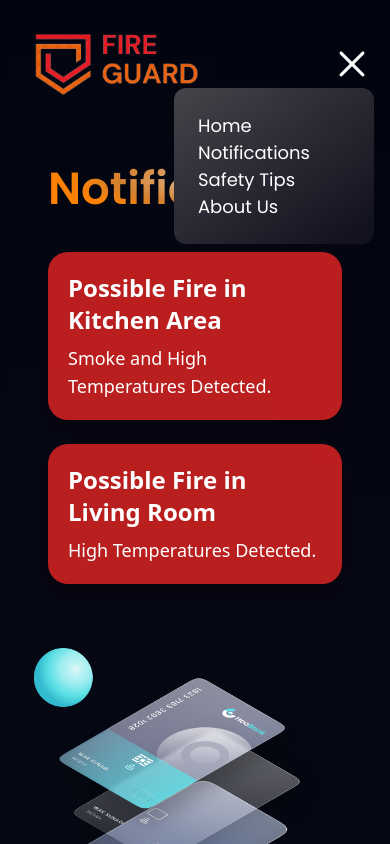
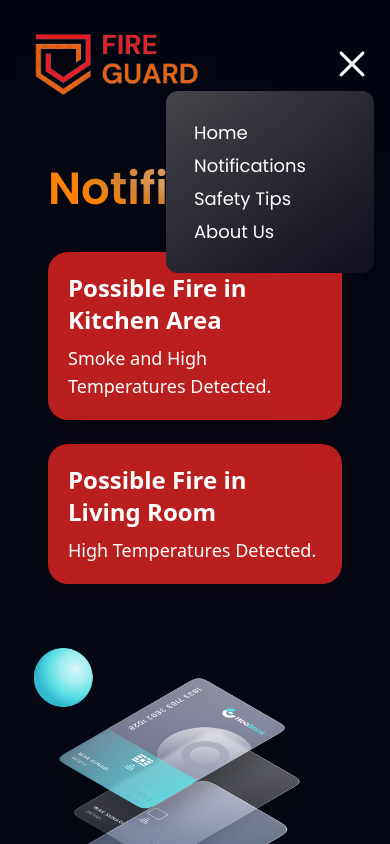
Before and after one commit to GDGouravDey/Immer-Safe, a React (Vite) app in the folder fire-app/: page /notifications in a window 390 px wide. Both pictures are taken after a click on the picture 352 px from the left and 63 px from the top of the page. Shown: the top 844 px of the page. Built offline with nearby package versions, Linux system fonts and the light colour scheme.

Commit message:
Minor Fixes to UI

```diff
--- a/fire-app/src/App.jsx
+++ b/fire-app/src/App.jsx
@@ -4,7 +4,6 @@ import Home from './pages/Home';
 import Notification from './pages/Notification';
 import Tips from './pages/Tips';
 import About from './pages/About';
-import Navbar from './components/Navbar';
 
 const App = () => {
   return (
--- a/fire-app/src/components/Navbar.jsx
+++ b/fire-app/src/components/Navbar.jsx
@@ -25,12 +25,12 @@ const Navbar = () => {
 
         <div
           className={`${!toggle ? "hidden" : "flex"
-            } p-6 bg-black-gradient absolute top-20 right-0 mx-4 my-2 min-w-[140px] rounded-xl sidebar`}
+            } p-7 bg-black-gradient absolute top-[5.2rem] right-0 mx-4 my-2 min-w-[140px] rounded-xl sidebar`}
         >
           <ul className="list-none flex justify-end items-start flex-1 flex-col">
-            <li className="font-poppins font-normal cursor-pointer text-[18px] text-white mr-10"><Link to="/">Home</Link></li>
-            <li className="font-poppins font-normal cursor-pointer text-[18px] text-white mr-10"><Link to="/notifications">Notifications</Link></li>
-            <li className="font-poppins font-normal cursor-pointer text-[18px] text-white mr-10"><Link to="/tips">Safety Tips</Link></li>
+            <li className="font-poppins font-normal cursor-pointer text-[18px] text-white mr-10 mb-1.5"><Link to="/">Home</Link></li>
+            <li className="font-poppins font-normal cursor-pointer text-[18px] text-white mr-10 mb-1.5"><Link to="/notifications">Notifications</Link></li>
+            <li className="font-poppins font-normal cursor-pointer text-[18px] text-white mr-10 mb-1.5"><Link to="/tips">Safety Tips</Link></li>
             <li className="font-poppins font-normal cursor-pointer text-[18px] text-white mr-10"><Link to="/about">About Us</Link></li>
           </ul>
         </div>
--- a/fire-app/src/components/Notif.jsx
+++ b/fire-app/src/components/Notif.jsx
@@ -16,11 +16,11 @@ const Notif = () => {
             </div>
 
             <div className="mt-4">
-              <div className="bg-red-700 text-white p-5 rounded-[20px] shadow-lg mb-6">
+              <div className="bg-red-700 text-white p-5 rounded-[20px] shadow-lg mb-6 cursor-pointer">
                 <h2 className="text-2xl font-bold mb-2">Possible Fire in Kitchen Area</h2>
                 <p className="text-lg">Smoke and High Temperatures Detected.</p>
               </div>
-              <div className="bg-red-700 text-white p-5 rounded-[20px] shadow-lg mb-6">
+              <div className="bg-red-700 text-white p-5 rounded-[20px] shadow-lg mb-6 cursor-pointer">
                 <h2 className="text-2xl font-bold mb-2">Possible Fire in Living Room</h2>
                 <p className="text-lg">High Temperatures Detected.</p>
               </div>
```
